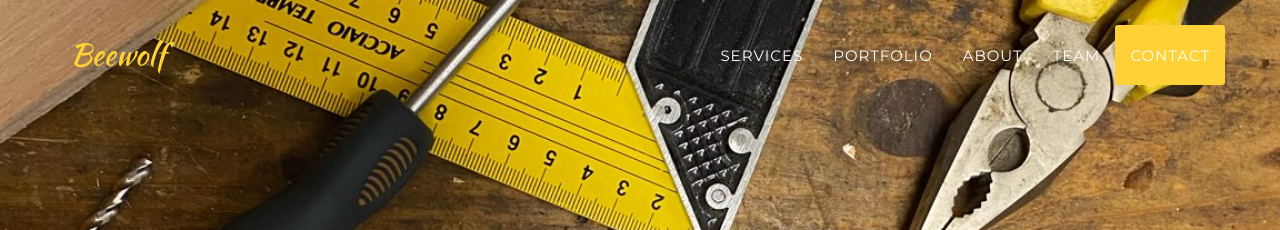
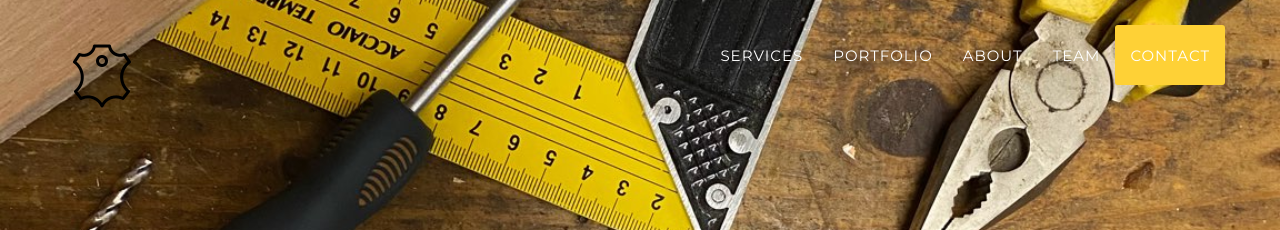
Before and after one commit to FrantisekKracmar/beewolf, a Jekyll site: the page built from index.html, in a window 1280 px wide. Shown: the top 230 px of the page. Built offline with Jekyll 4.4.1, drawn with Linux system fonts in a browser that asks for light colours; some web fonts are replaced.

Commit message:
Update header.html
icon

```diff
--- a/_includes/header.html
+++ b/_includes/header.html
@@ -9,7 +9,8 @@
                     <span class="icon-bar"></span>
                     <span class="icon-bar"></span>
                 </button>
-                <a class="navbar-brand page-scroll" href="#page-top">{{site.title}}</a>
+                <!--<a class="navbar-brand page-scroll" href="#page-top">{{site.title}}</a>-->
+                <a class="navbar-brand page-scroll" href="#page-top"><img src="img/icons/leather.png"/></a>
             </div>
 
             <!-- Collect the nav links, forms, and other content for toggling -->
```
